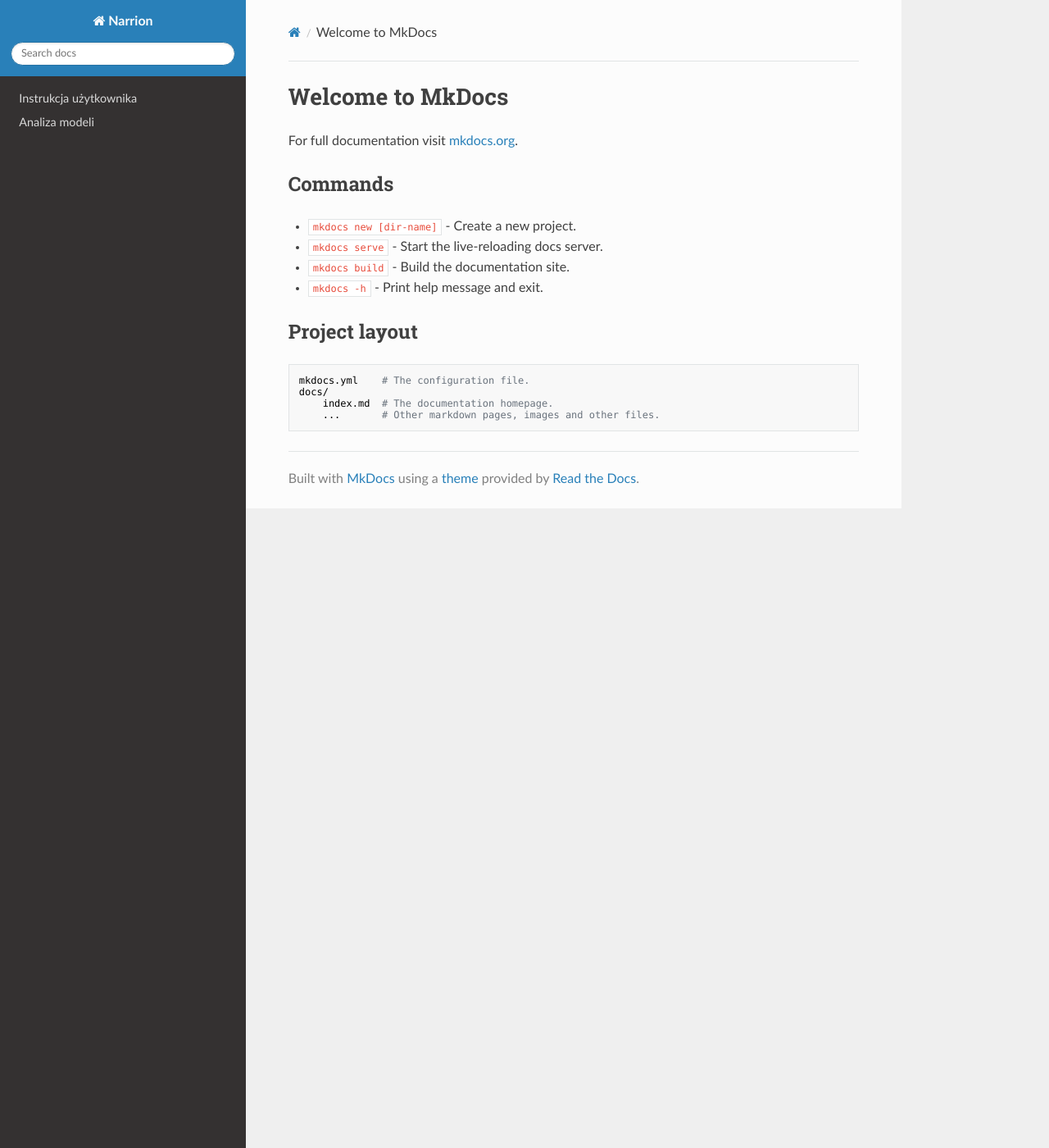
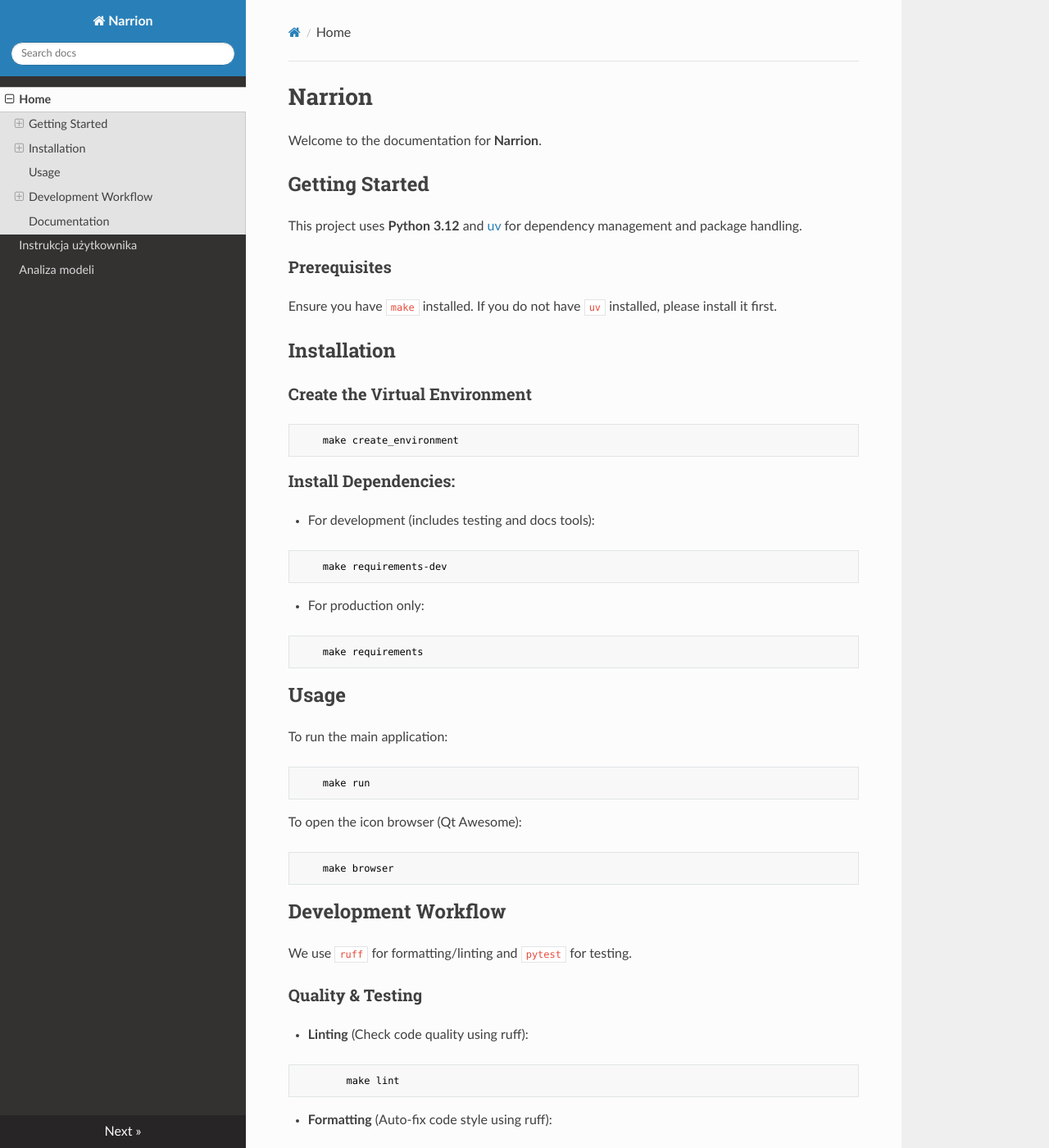
Before and after one commit to masadows/Narrion, an MkDocs documentation site: the page built from docs/index.md, in a window 1280 px wide and 1400 px high. Shown: the whole window at 82% size. Built offline with MkDocs 1.6.1, drawn with Linux system fonts in a browser that asks for light colours; nearby versions of some CDN libraries; some of the changed text lies outside the part shown.

Commit message:
documentation home page

````diff
--- a/docs/index.md
+++ b/docs/index.md
@@ -1,17 +1,81 @@
-# Welcome to MkDocs
+# Narrion
 
-For full documentation visit [mkdocs.org](https://www.mkdocs.org).
+Welcome to the documentation for **Narrion**.
 
-## Commands
+## Getting Started
 
-* `mkdocs new [dir-name]` - Create a new project.
-* `mkdocs serve` - Start the live-reloading docs server.
-* `mkdocs build` - Build the documentation site.
-* `mkdocs -h` - Print help message and exit.
+This project uses **Python 3.12** and [uv](https://github.com/astral-sh/uv) for dependency management and package handling.
 
-## Project layout
+### Prerequisites
 
-    mkdocs.yml    # The configuration file.
-    docs/
-        index.md  # The documentation homepage.
-        ...       # Other markdown pages, images and other files.
+Ensure you have `make` installed. If you do not have `uv` installed, please install it first.
+
+## Installation
+
+### Create the Virtual Environment
+```bash
+    make create_environment
+```
+
+### Install Dependencies:
+
+* For development (includes testing and docs tools):
+```bash
+    make requirements-dev
+```
+
+* For production only:
+```bash
+    make requirements
+```
+
+## Usage
+
+To run the main application:
+```bash
+    make run
+```
+
+To open the icon browser (Qt Awesome):
+
+```bash
+    make browser
+```
+
+## Development Workflow
+
+We use `ruff` for formatting/linting and `pytest` for testing.
+
+### Quality & Testing
+
+* **Linting** (Check code quality using ruff):
+```bash
+        make lint
+```
+
+* **Formatting** (Auto-fix code style using ruff):
+```bash
+    make format
+```
+
+* **Testing**:
+```bash
+    make test
+```
+
+* **Clean Up** (Remove compiled Python files and cache):
+```bash
+    make clean
+```
+
+## Documentation
+
+To build and serve this documentation locally (live-reload):
+```bash
+    make docs-serve
+```
+
+To build the static site (HTML output):
+```bash
+    make docs
+```
--- a/mkdocs.yml
+++ b/mkdocs.yml
@@ -3,7 +3,7 @@
 theme: readthedocs
 
 nav:
-  # - Home: index.md
+  - Home: index.md
   - Instrukcja użytkownika: instruction.md
   - Analiza modeli: models.md
 
````
